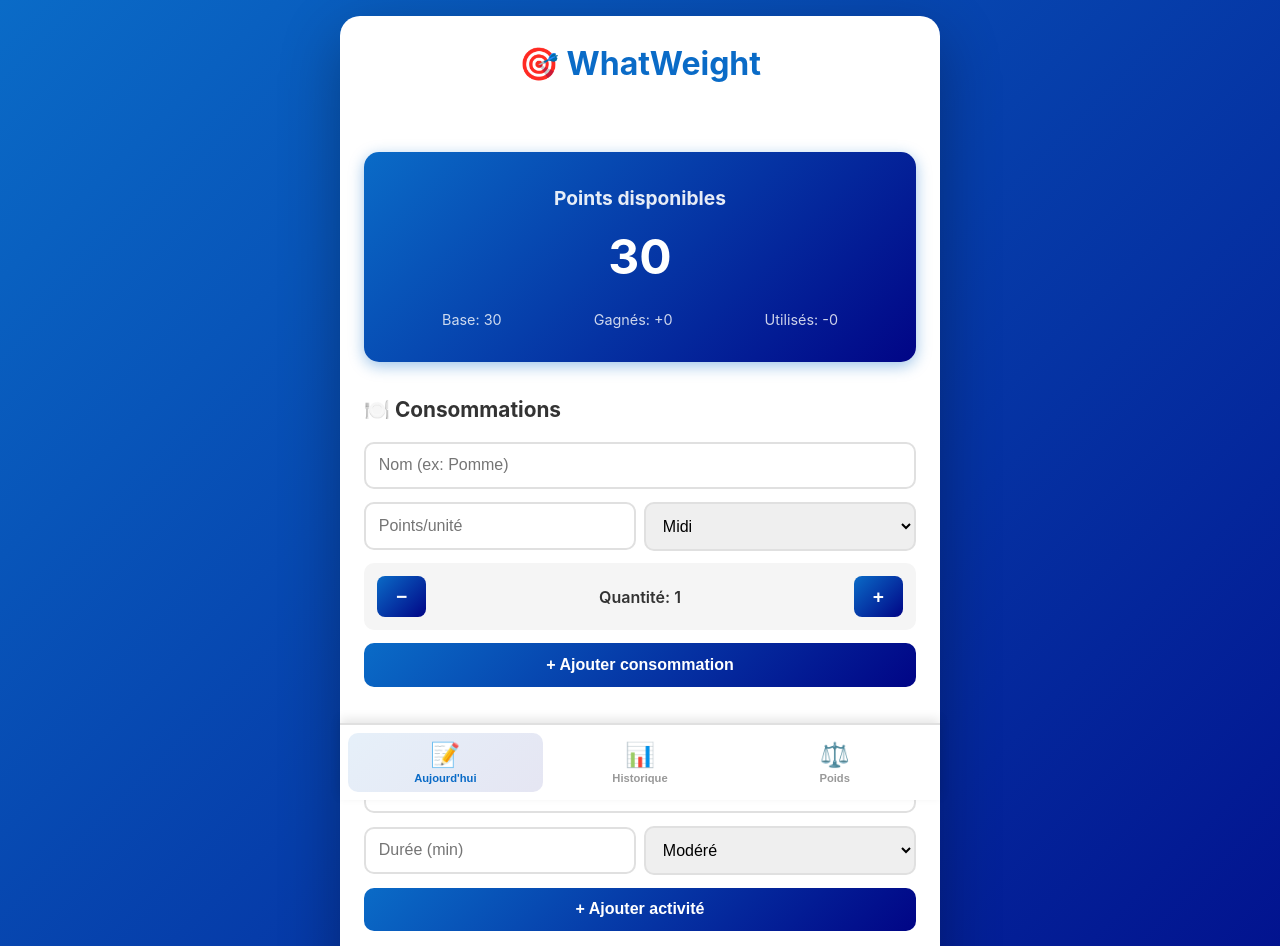
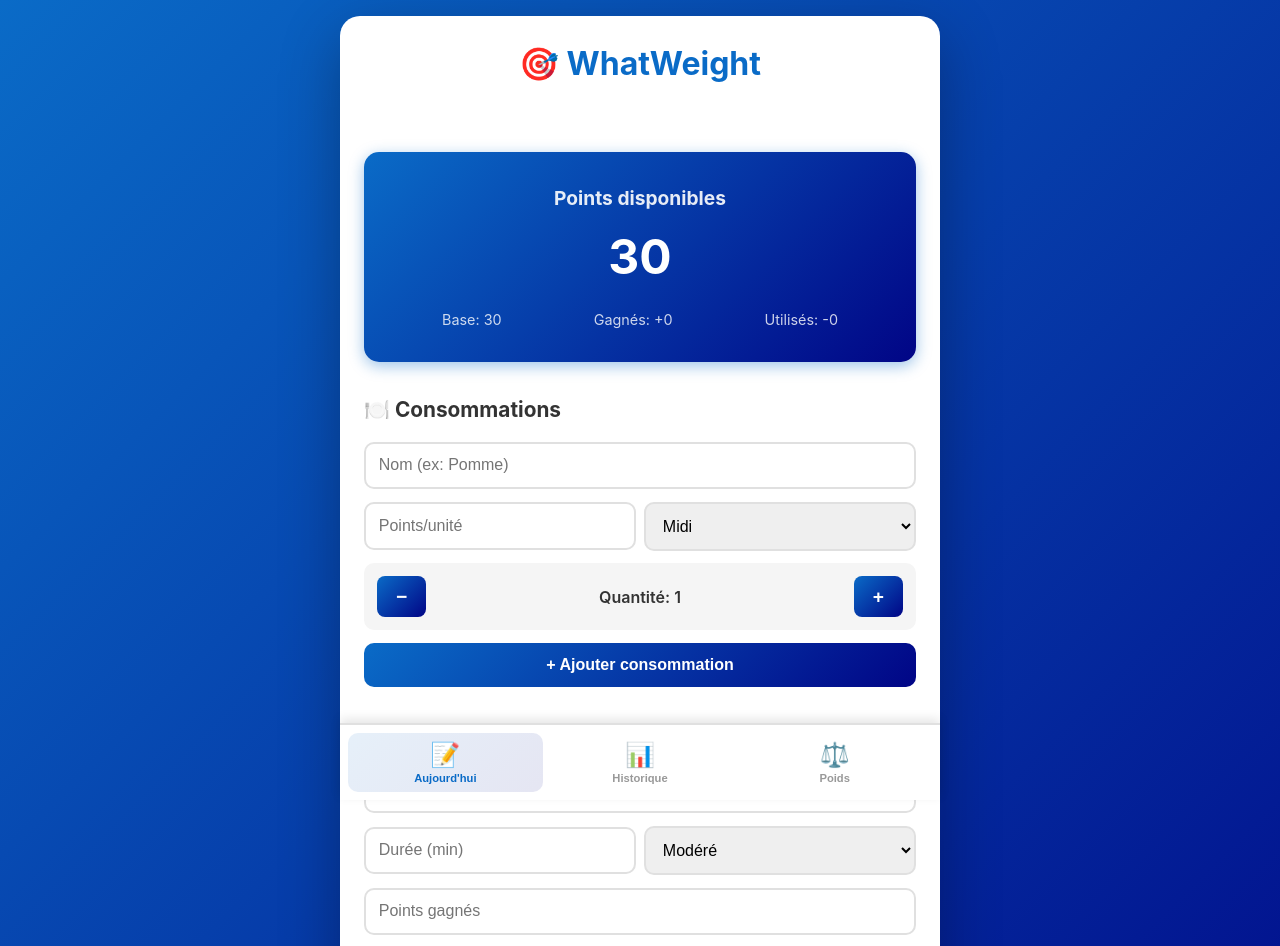
Before and after one commit to Stan-Cloud81/whatweight-front, a React (Vite) app: page / in a window 1280 px wide. Shown: the top 946 px of the page. Built offline with nearby package versions, Linux system fonts and the light colour scheme.

Commit message:
feat: ajout de point par activité manuel

```diff
--- a/src/components/ActivityForm.tsx
+++ b/src/components/ActivityForm.tsx
@@ -2,7 +2,7 @@
 import { ActivityIntensity } from '../types';
 
 interface Props {
-  onAdd: (name: string, intensity: ActivityIntensity, duration: number) => void;
+  onAdd: (name: string, intensity: ActivityIntensity, duration: number, points: number) => void;
 }
 
 const INTENSITIES: ActivityIntensity[] = ['léger', 'modéré', 'élevé'];
@@ -10,14 +10,16 @@
 export function ActivityForm({ onAdd }: Props) {
   const [name, setName] = useState('');
   const [duration, setDuration] = useState('');
+  const [points, setPoints] = useState('');
   const [intensity, setIntensity] = useState<ActivityIntensity>('modéré');
 
   const handleSubmit = (e: React.FormEvent) => {
     e.preventDefault();
-    if (name.trim() && duration) {
-      onAdd(name.trim(), intensity, Number(duration));
+    if (name.trim() && duration && points) {
+      onAdd(name.trim(), intensity, Number(duration), Number(points));
       setName('');
       setDuration('');
+      setPoints('');
     }
   };
 
@@ -52,6 +54,18 @@
           ))}
         </select>
       </div>
+      <div className="input-row">
+        <input
+          type="number"
+          placeholder="Points gagnés"
+          value={points}
+          onChange={(e) => setPoints(e.target.value)}
+          min="0"
+          step="0.5"
+          required
+          style={{ flex: 1 }}
+        />
+      </div>
       <button type="submit">+ Ajouter activité</button>
     </form>
   );
--- a/src/hooks/usePointsTracker.ts
+++ b/src/hooks/usePointsTracker.ts
@@ -112,10 +112,10 @@
   const addActivity = (
     activityName: string,
     intensity: ActivityIntensity,
-    durationMinutes: number
+    durationMinutes: number,
+    pointsEarned: number
   ) => {
     const today = getTodayDateString();
-    const pointsEarned = calculateActivityPoints(intensity, durationMinutes);
     const activity: ActivityEntry = {
       id: generateId(),
       activityName,
--- a/src/pages/DailyPage.tsx
+++ b/src/pages/DailyPage.tsx
@@ -7,7 +7,7 @@
   todayData: DayData;
   remainingPoints: number;
   onAddConsumption: (name: string, pointsPerUnit: number, mealType: MealType, quantity: number) => void;
-  onAddActivity: (name: string, intensity: ActivityIntensity, duration: number) => void;
+  onAddActivity: (name: string, intensity: ActivityIntensity, duration: number, points: number) => void;
   onUpdateConsumptionQuantity: (id: string, delta: number) => void;
   onDeleteConsumption: (id: string) => void;
   onDeleteActivity: (id: string) => void;
```
